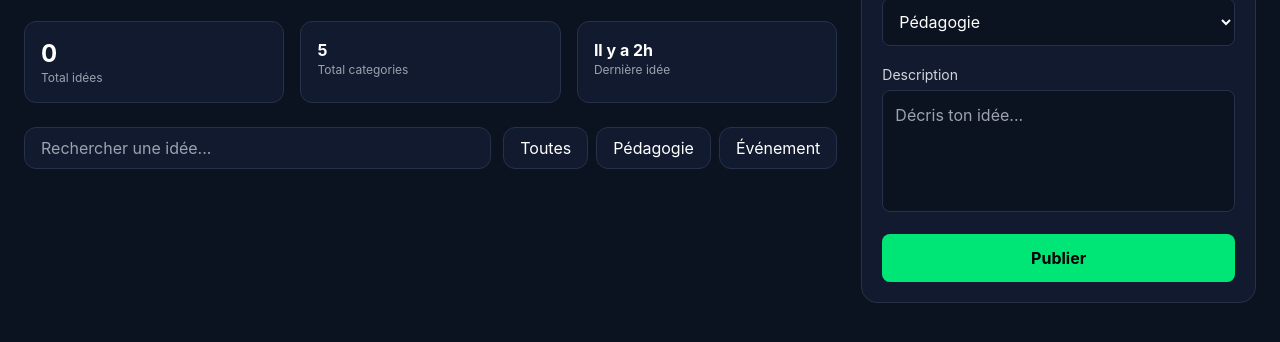
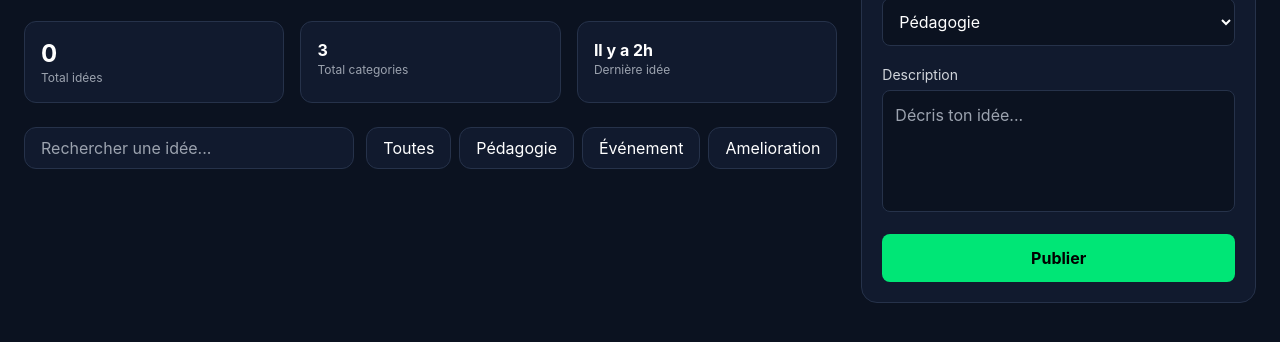
Before and after one commit to SouleymaneBa88/message_anonyme, a plain HTML site: page index.html in a window 1280 px wide. Shown: the part 286-628 px from the top of the page. Drawn offline with nearby package versions, Linux system fonts and the light colour scheme.

Commit message:
erreur pour le filtrage regler

```diff
--- a/index.html
+++ b/index.html
@@ -83,7 +83,7 @@
       </div>
 
       <div class="bg-[#111a2e] border border-[#26324a] p-4 rounded-xl">
-        <h3 class="font-bold">5</h3>
+        <h3 class="font-bold">3</h3>
         <p class="text-gray-400 text-xs">Total categories</p>
       </div>
 
@@ -118,6 +118,12 @@
           class="btn-filtre bg-[#111a2e] border border-[#26324a] px-4 rounded-xl"
           data-categorie="evenement">
           Événement
+        </button>
+
+        <button
+          class="btn-filtre bg-[#111a2e] border border-[#26324a] px-4 rounded-xl"
+          data-categorie="amelioration">
+          Amelioration
         </button>
 
       </div>
```
